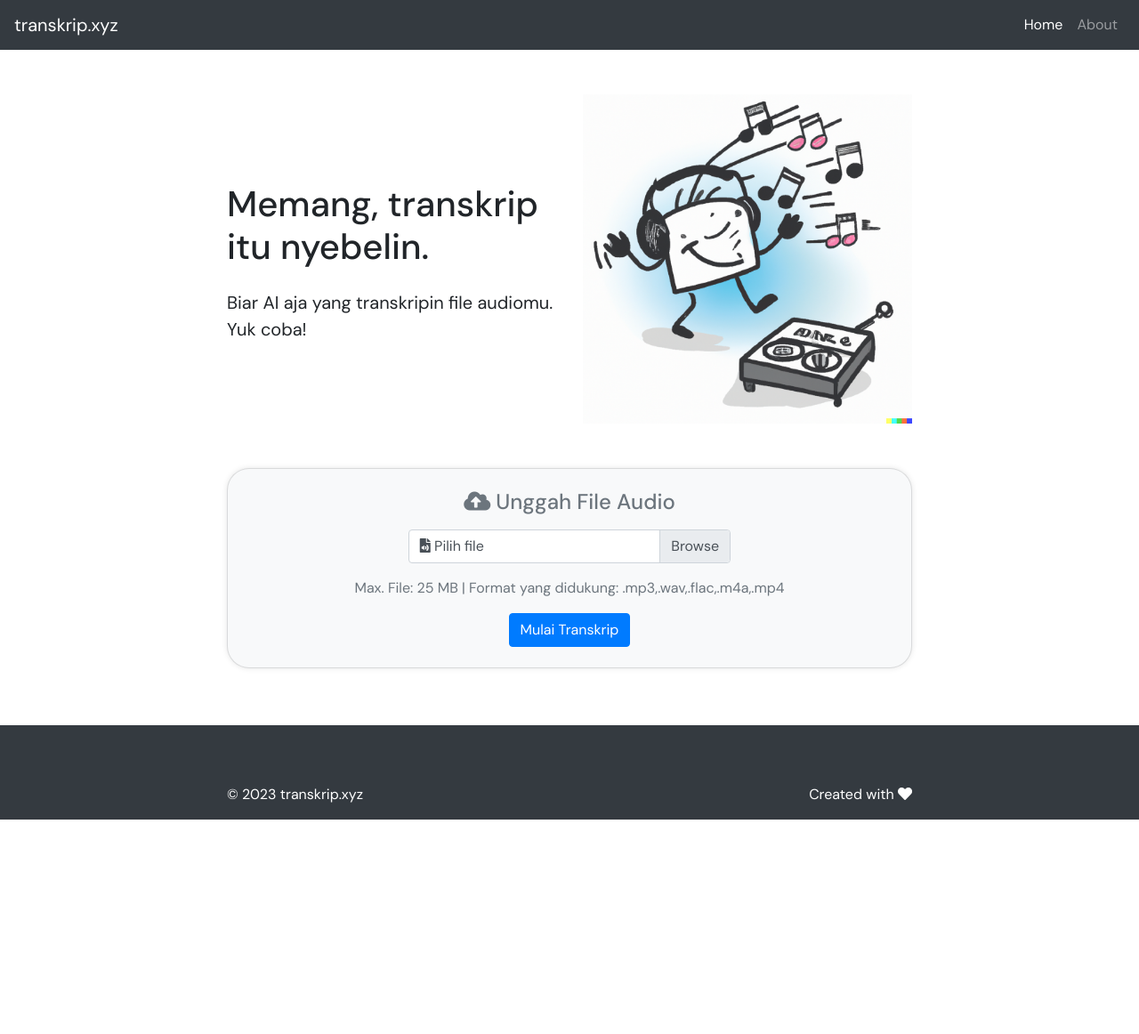
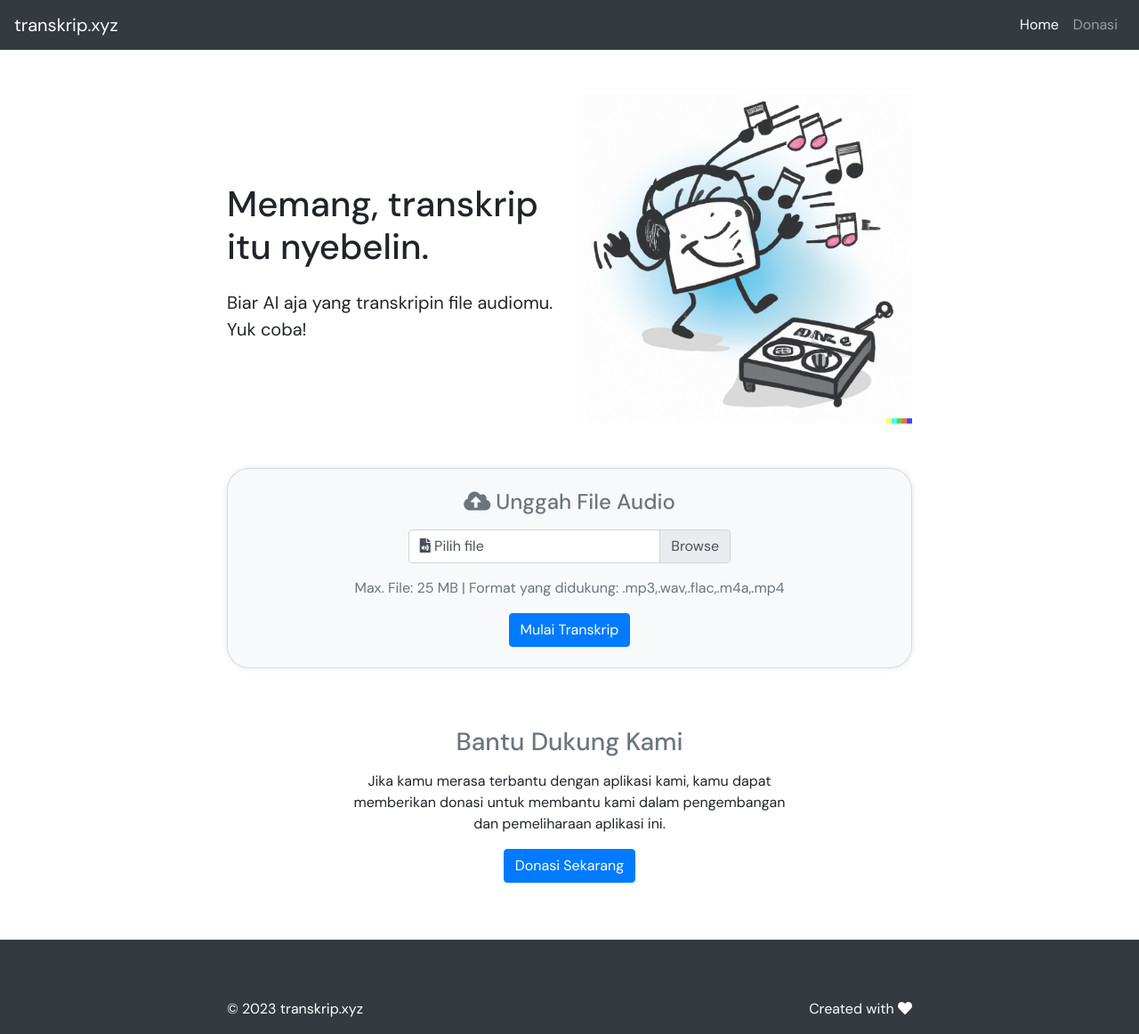
Before and after one commit to uanandaraja/transkrip, a Flask app: page / in a window 1280 px wide. Shown: the whole page at 89% size. Before the commit the page ends 921 px from the top, so only its background shows below. Run offline with Flask 2, Linux system fonts and the light colour scheme; some libraries are stand-ins or nearby versions.

Commit message:
add donation section

```diff
--- a/templates/index.html
+++ b/templates/index.html
@@ -23,7 +23,7 @@
 						<a class="nav-link" href="./main.html">Home</a>
 					</li>
 					<li class="nav-item">
-						<a class="nav-link" href="#">About</a>
+						<a class="nav-link" href="#donasi">Donasi</a>
 					</li>
 				</ul>
 			</div>
@@ -66,6 +66,17 @@
 		  </div>
 		</div>
 	  </div>
+
+	    <div class="container">
+        <div class="row justify-content-center">
+            <div class="col-lg-8 text-center" id="donasi">
+                <h3 class="text-center text-secondary mb-3"> Bantu Dukung Kami</h3>
+                <p class="lead" style="font-size: 16px;">Jika kamu merasa terbantu dengan aplikasi kami, kamu dapat memberikan donasi untuk membantu kami dalam pengembangan dan pemeliharaan aplikasi ini.</p>
+                <a href="https://saweria.co/transkripxyz" class="btn btn-primary">Donasi Sekarang</a>
+            </div>
+        </div>
+    </div>
+
         <div class="modal fade" id="transcriptionModal" tabindex="-1" role="dialog" aria-labelledby="transcriptionModalLabel" aria-hidden="true">
             <div class="modal-dialog modal-lg rounded-lg" style= "border-radius: 25px;" role="document" style="display:flex;justify-content:center;align-items:center;">
                 <div class="modal-content">
```
